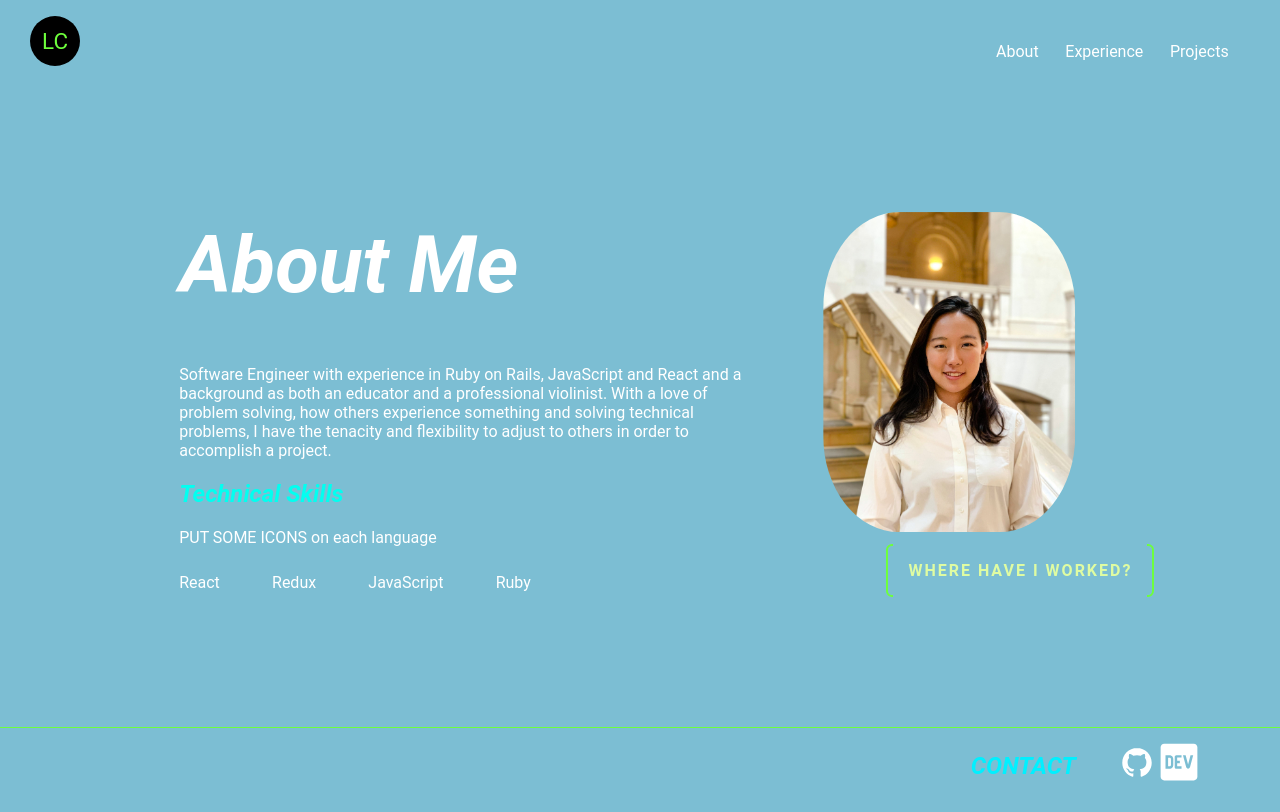
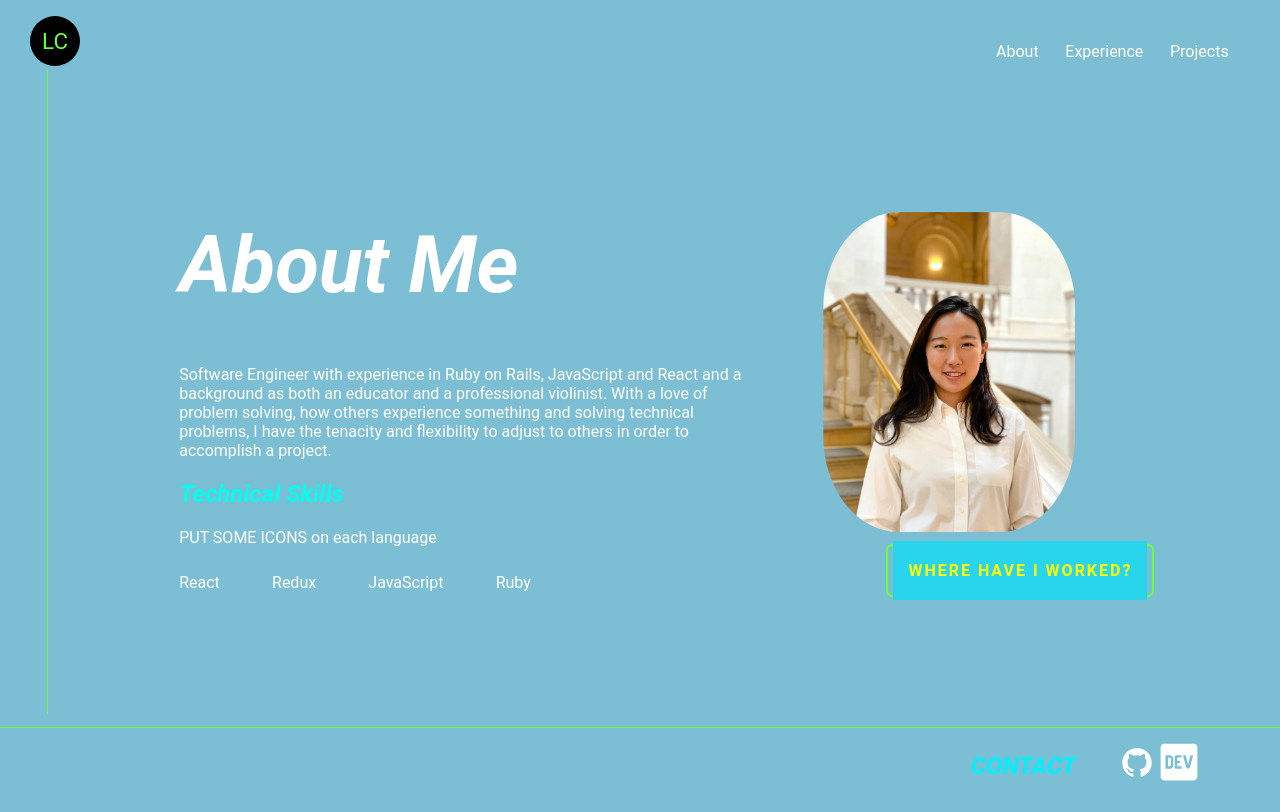
Before and after one commit to lycho33/Portfolio, a React (Create React App) app: page /about in a window 1280 px wide. Shown: the top 812 px of the page. Built offline with nearby package versions, Linux system fonts and the light colour scheme.

Commit message:
included a styled vertical line

```diff
--- a/src/App.js
+++ b/src/App.js
@@ -8,7 +8,6 @@ import About from './pages/About'
 import Header from './Header'
 import Experience from './pages/Experience';
 import Projects from './pages/Projects'
-import Pages from './pages/Pages'
 import {AnimatePresence} from 'framer-motion'
 
 function App() {
--- a/src/css/About.css
+++ b/src/css/About.css
@@ -57,7 +57,7 @@
     width: calc(100% - 10px);
     /*100% plus double the times left values*/
     height: calc(100% + 10px);
-    background-color: #7CBED3;
+    background-color: rgb(41, 213, 236);
     transition: all 0.5s ease-in-out;
     transform: scaleX(1);
 }
--- a/src/css/Experience.css
+++ b/src/css/Experience.css
@@ -2,7 +2,7 @@
     width: 80vw;
     height: 60vh;
     position: absolute;
-    left: 55%;
+    left: 57%;
     top: 50%;
     transform: translate(-50%, -50%);
 }
@@ -68,7 +68,7 @@ li{
     width: calc(100% - 10px);
     /*100% plus double the times left values*/
     height: calc(100% + 10px);
-    background-color: #7CBED3;
+    background-color: rgb(41, 213, 236);
     transition: all 0.5s ease-in-out;
     transform: scaleX(1);
 }
--- a/src/css/Home.css
+++ b/src/css/Home.css
@@ -27,6 +27,7 @@
     margin-top: 30vh;
 }
 
+/* Button styling */
 .btn-container {
     width: 300px;
     height: 100px;
@@ -43,7 +44,7 @@
     text-decoration: none;
     border: 2px solid #6EFF3C;
     padding: 5px;
-    color: #000;
+    /* color: #000; */
     text-transform: uppercase;
     letter-spacing: 2px;
     position: relative;
@@ -54,7 +55,7 @@
     position: relative;
     /* z-index coz when we put bg to before and after this span text will not be visible */
     z-index: 1;
-    color: #DFFCA2;
+    color: yellow;
 }
 
 .btn-container a:hover::before{
@@ -69,7 +70,7 @@
     width: calc(100% - 10px);
     /*100% plus double the times left values*/
     height: calc(100% + 10px);
-    background-color: #7CBED3;
+    background-color: rgb(41, 213, 236);
     transition: all 0.5s ease-in-out;
     transform: scaleX(1);
 }
@@ -77,3 +78,12 @@
 .btn-container a:hover::after{
     transform: scaleX(0);
 }
+
+.vl {
+    border-left: 1px solid #6EFF3C;
+    height: 80.5vh;
+    position: absolute;
+    left: 3.9%;
+    margin-left: -3px;
+    top: 8.75%;
+}
--- a/src/pages/About.js
+++ b/src/pages/About.js
@@ -20,6 +20,8 @@ const containerVariants = {
 
 function About() {
   return (
+    <div>
+      <div className='vl'></div>
       <motion.div className='home container'
         variants={containerVariants}
         initial="hidden"
@@ -47,6 +49,7 @@ function About() {
           </div>
       </div>
     </motion.div>
+  </div>
   );
 }
 
--- a/src/pages/Experience.js
+++ b/src/pages/Experience.js
@@ -20,9 +20,11 @@ const containerVariants = {
   }
 }
 
-function Experience({child}) {
+function Experience() {
 
   return (
+    <div>
+      <div className='vl'></div>
       <motion.div className='home container'
       variants={containerVariants}
       initial="hidden"
@@ -82,6 +84,7 @@ function Experience({child}) {
           }) }         */}
         </div>
       </motion.div>
+    </div>
   );
 }
 
--- a/src/pages/Home.js
+++ b/src/pages/Home.js
@@ -17,8 +17,10 @@ const containerVariants = {
   }
 }
 
-function Home({child}) {
+function Home() {
   return (
+    <div>
+      <div className='vl'></div>
       <motion.div className='home container'
         variants={containerVariants}
         initial="hidden"
@@ -26,6 +28,7 @@ function Home({child}) {
         exit="exit"
       >
         <div>
+
           <div className='intro'>
             <h1>Lydia Cho</h1>
             <h2 className='title'>Full-Stack Software Engineer</h2>
@@ -36,6 +39,7 @@ function Home({child}) {
 
         </div>
       </motion.div>
+    </div>
   );
 }
 
--- a/src/pages/Pages.js
+++ /dev/null
@@ -1,24 +0,0 @@
-import React from 'react';
-import { BrowserRouter as Router, Route, Routes } from 'react-router-dom'
-import '../css/App.css';
-import Home from './Home'
-import About from './About'
-import Header from '../Header'
-import Experience from './Experience';
-import Projects from './Projects'
-import HorizontalScroll from 'react-scroll-horizontal';
-
-function Pages() {
-    const child = { width: `100vw`, height: `80%`}
-
-  return <div>
-      <h1>Pages</h1>
-        <HorizontalScroll>
-            <About child={child}/>
-            <Experience child={child}/>
-            <Projects child={child}/>
-        </HorizontalScroll>
-  </div>;
-}
-
-export default Pages;
--- a/src/pages/Projects.js
+++ b/src/pages/Projects.js
@@ -15,9 +15,11 @@ const containerVariants = {
   }
 }
 
-function Projects({child}) {
+function Projects() {
 
   return (
+    <div>
+      <div className='vl'></div>
       <motion.div className='home container'
       variants={containerVariants}
       initial="hidden"
@@ -28,6 +30,7 @@ function Projects({child}) {
             <h1>Projects</h1>
         </div>
       </motion.div>
+    </div>
   );
 }
 
```
Lines whose indentation alone changed are shown as unchanged.
